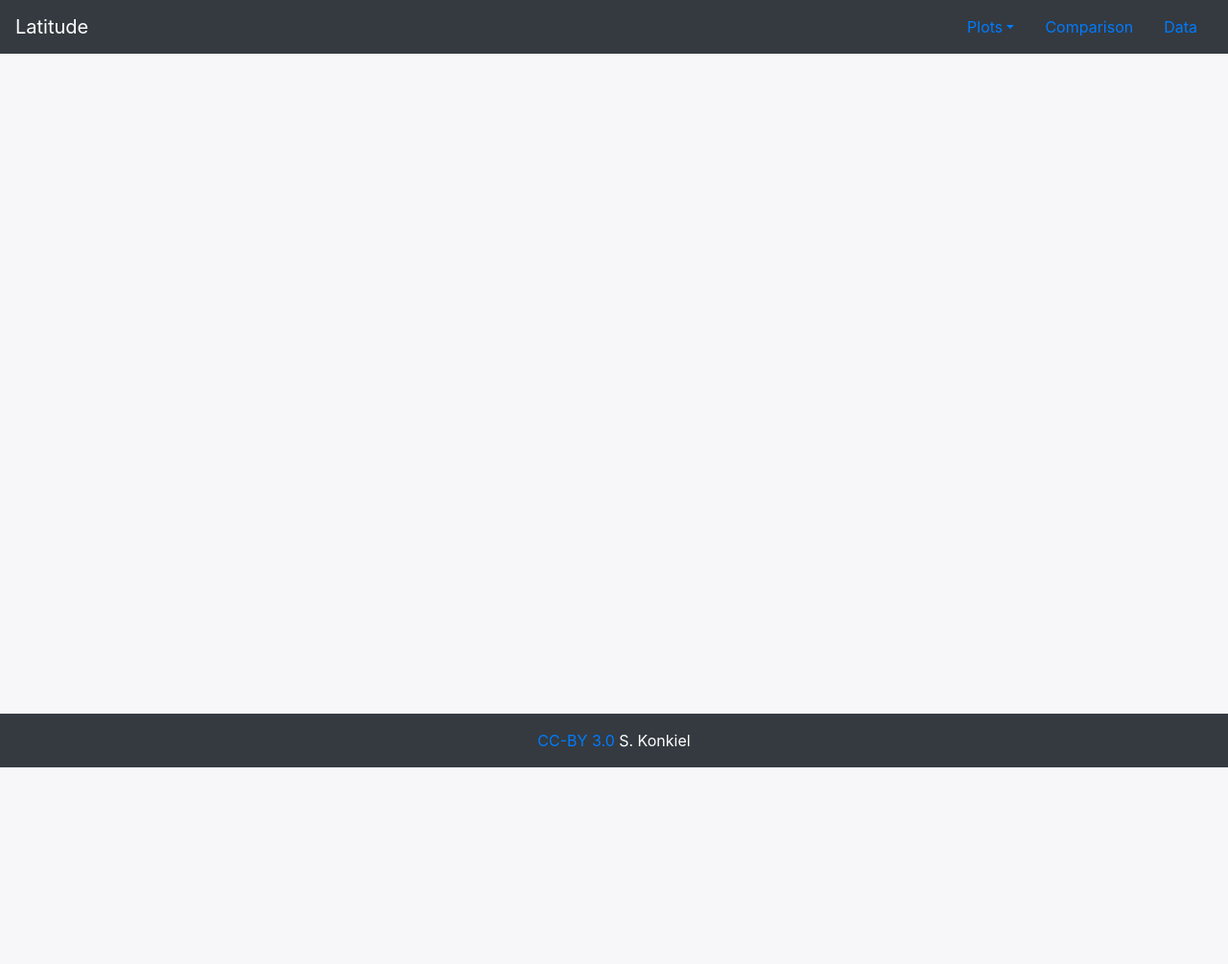
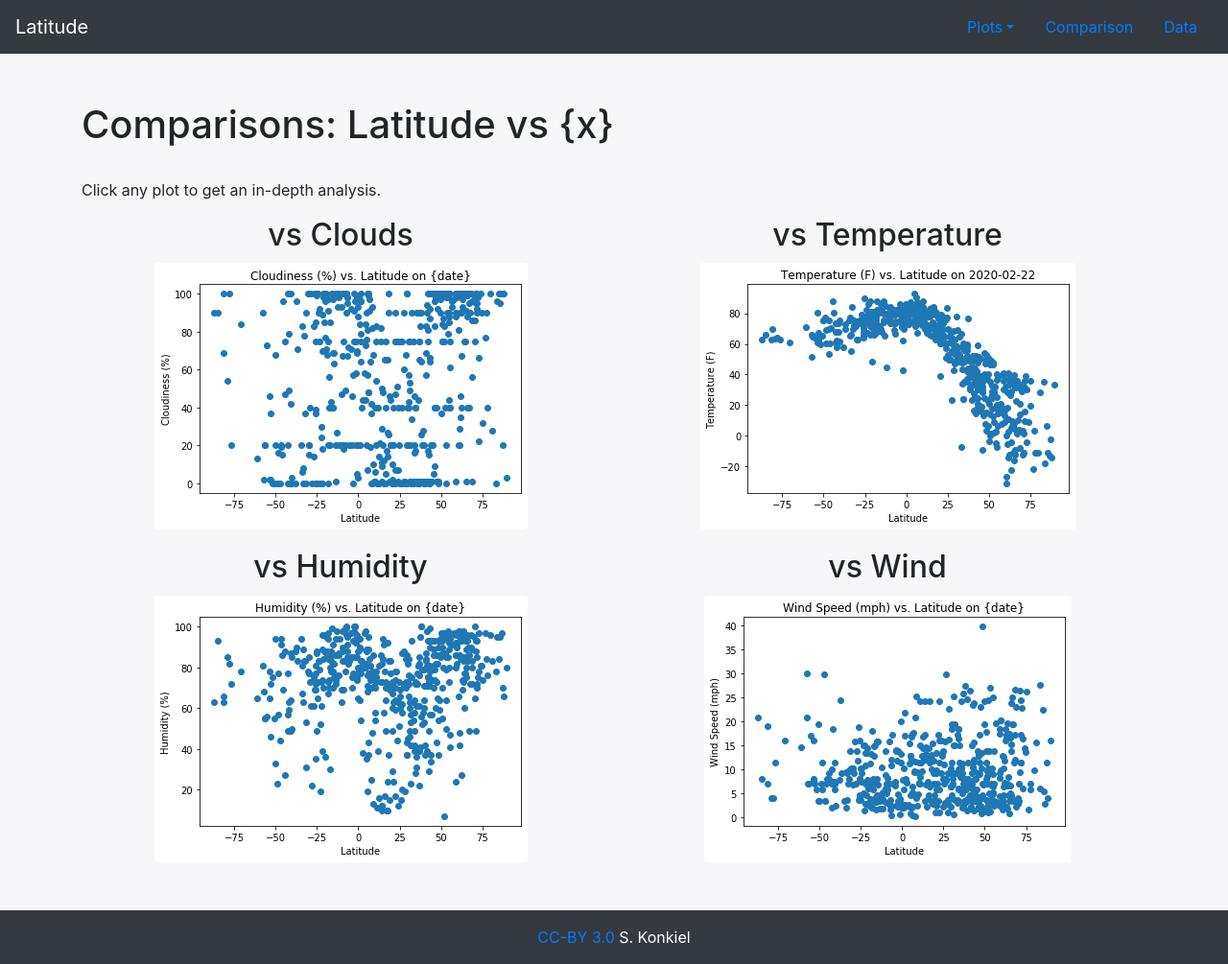
Before and after one commit to skonkiel/weather-analysis-webpage, a plain HTML site: page WebVisualizations/compare.html in a window 1280 px wide. Shown: the whole page at 96% size. Before the commit the page ends 800 px from the top, so only its background shows below. Drawn offline with nearby package versions, Linux system fonts and the light colour scheme.

Commit message:
added compare page

```diff
--- a/WebVisualizations/compare.html
+++ b/WebVisualizations/compare.html
@@ -6,7 +6,7 @@
     <title>Latitude</title>
 
     <link rel="stylesheet" href="https://maxcdn.bootstrapcdn.com/bootstrap/4.0.0/css/bootstrap.min.css" integrity="sha384-Gn5384xqQ1aoWXA+058RXPxPg6fy4IWvTNh0E263XmFcJlSAwiGgFAW/dAiS6JXm" crossorigin="anonymous">
-    <link rel="stylesheet" href="style.css">
+    <link rel="stylesheet" href="./style.css">
     <script src="https://code.jquery.com/jquery-3.2.1.slim.min.js" integrity="sha384-KJ3o2DKtIkvYIK3UENzmM7KCkRr/rE9/Qpg6aAZGJwFDMVNA/GpGFF93hXpG5KkN" crossorigin="anonymous"></script>
     <script src="https://cdnjs.cloudflare.com/ajax/libs/popper.js/1.12.9/umd/popper.min.js" integrity="sha384-ApNbgh9B+Y1QKtv3Rn7W3mgPxhU9K/ScQsAP7hUibX39j7fakFPskvXusvfa0b4Q" crossorigin="anonymous"></script>
     <script src="https://maxcdn.bootstrapcdn.com/bootstrap/4.0.0/js/bootstrap.min.js" integrity="sha384-JZR6Spejh4U02d8jOt6vLEHfe/JQGiRRSQQxSfFWpi1MquVdAyjUar5+76PVCmYl" crossorigin="anonymous"></script>
@@ -71,6 +71,38 @@
 
 </nav>
 
+<div class="container">
+  <div class="row">
+      <div class="col-lg-12 col-md-12 col-sm-12">
+          <h1>Comparisons: Latitude vs {x}</h1>
+          <br/>
+          <p>Click any plot to get an in-depth analysis.</p>
+          <div class="mx-auto">
+            <!-- <h2>vs Clouds</h2> -->
+            <div class="row">
+              <div class="col-lg-6 col-md-6 col-sm-12">
+                <h2 class="text-center">vs Clouds</h2>
+              <a href="./visualizations/clouds.html"><div class="col"><img src="./assets/cloudsvslat.png" class="rounded compare center" alt="Latitude vs clouds"></div></a>
+              <h2 class="text-center">vs Humidity</h2>
+              <a href="./visualizations/humidity.html"><div class="col"><img src="./assets/humidvslat.png" class="rounded compare center" alt="Latitude vs humidity"></div></a>
+            </div>
+            <div class="col-lg-6 col-md-6 col-sm-12">
+              <h2 class="text-center">vs Temperature</h2>
+              <a href="./visualizations/temp.html"><div class="col"><img src="./assets/tempvslat.png" class="rounded compare center" alt="Latitude vs Temperature"></div></a>
+              <h2 class="text-center">vs Wind</h2>
+              <a href="./visualizations/wind.html"><div class="col"><img src="./assets/windvslat.png" class="rounded compare center" alt="Latitude vs wind"></div></a>
+              </div>
+            </div>
+          </div>
+
+      </div>
+
+  </div>
+
+  <div class="spacer"><p></p></div>
+
+</div>
+
     <footer class="page-footer font-small pt-4">
 
       <div class="container-fluid text-center text-md-left">
--- a/WebVisualizations/style.css
+++ b/WebVisualizations/style.css
@@ -8,7 +8,7 @@ body {
     position: relative;
 }
 
-h1, h2 {
+h1, h3 {
     margin-top: 50px;
 }
 
@@ -45,7 +45,7 @@ footer a {
 }
 
 .spacer {
-    height:100px;
+    height:70px !important;
 }
 
 .navbar-toggler {
@@ -55,6 +55,19 @@ footer a {
 .nav ul {
     display: contents;
 }
+
+.compare {
+    margin-right: 30px;
+    margin-top: 10px;
+    margin-bottom: 20px;
+    display: inline-block;
+}
+
+.center {
+    display: block;
+    margin-left: auto;
+    margin-right: auto;
+  }
 
 @media (max-width: 768px) {
     h2 {
```
Also changed, not shown: WebVisualizations/index.html (+1 -1 lines), WebVisualizations/visualizations/clouds.html (+2 -2 lines), WebVisualizations/visualizations/humidity.html (+2 -2 lines), WebVisualizations/visualizations/temp.html (+1 -1 lines), WebVisualizations/visualizations/wind.html (+2 -2 lines).
